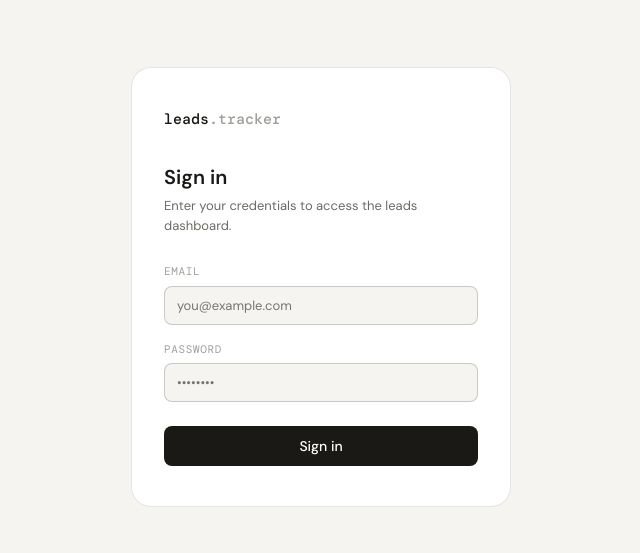
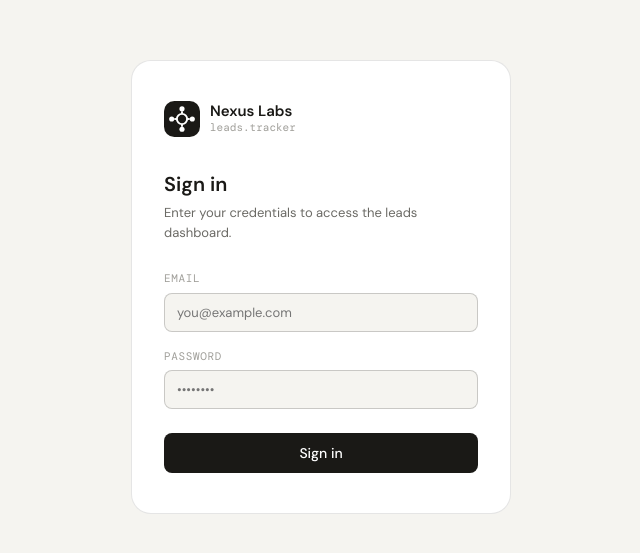
Before and after one commit to mzlosmi-del/Nexus-Labs-Opportunities, a Next.js app: page /login in a window 1280 px wide. Shown: the part 113-666 px from the top of the page, without its empty margins (319-959 px from the left). Built offline with nearby package versions, Linux system fonts and the light colour scheme; no server answers.

Commit message:
Add files via upload

```diff
--- a/app/login/page.js
+++ b/app/login/page.js
@@ -48,14 +48,23 @@ export default function LoginPage() {
         width: '100%',
         maxWidth: '380px',
       }}>
-        <div style={{
-          fontFamily: "'DM Mono', monospace",
-          fontSize: '15px',
-          fontWeight: 500,
-          marginBottom: '2rem',
-          color: '#1a1916',
-        }}>
-          leads<span style={{ color: '#a09f9a' }}>.tracker</span>
+        <div style={{ display: 'flex', alignItems: 'center', gap: '10px', marginBottom: '2rem' }}>
+          <svg width="36" height="36" viewBox="0 0 28 28" fill="none" xmlns="http://www.w3.org/2000/svg">
+            <rect width="28" height="28" rx="8" fill="#1a1916"/>
+            <circle cx="14" cy="14" r="4" fill="none" stroke="#fff" strokeWidth="1.5"/>
+            <circle cx="14" cy="6" r="2" fill="#fff"/>
+            <circle cx="14" cy="22" r="2" fill="#fff"/>
+            <circle cx="6" cy="14" r="2" fill="#fff"/>
+            <circle cx="22" cy="14" r="2" fill="#fff"/>
+            <line x1="14" y1="8" x2="14" y2="10" stroke="#fff" strokeWidth="1.5"/>
+            <line x1="14" y1="18" x2="14" y2="20" stroke="#fff" strokeWidth="1.5"/>
+            <line x1="8" y1="14" x2="10" y2="14" stroke="#fff" strokeWidth="1.5"/>
+            <line x1="18" y1="14" x2="20" y2="14" stroke="#fff" strokeWidth="1.5"/>
+          </svg>
+          <div>
+            <div style={{ fontFamily: "'DM Sans', sans-serif", fontSize: '15px', fontWeight: 600, color: '#1a1916', lineHeight: 1.2 }}>Nexus Labs</div>
+            <div style={{ fontFamily: "'DM Mono', monospace", fontSize: '11px', color: '#a09f9a', lineHeight: 1.4 }}>leads.tracker</div>
+          </div>
         </div>
 
         <div style={{ fontSize: '20px', fontWeight: 600, marginBottom: '4px' }}>Sign in</div>
```
Also changed, not shown: components/LeadsApp.js (+27 -3 lines).
